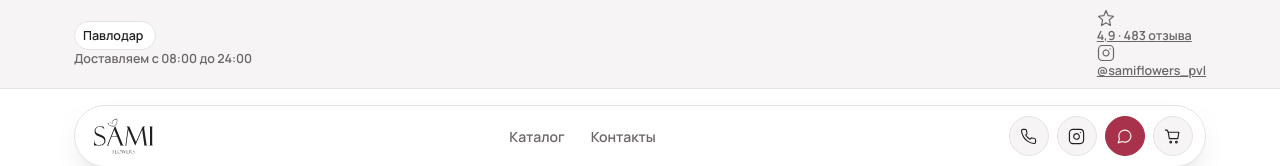
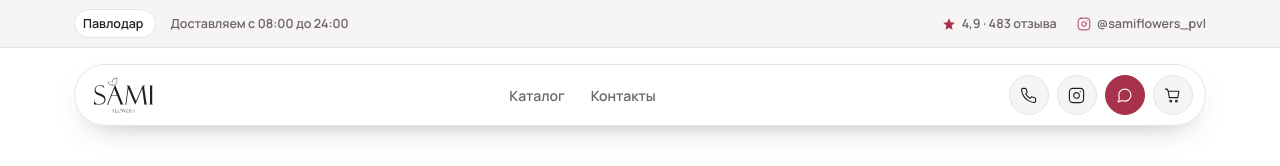
Before and after one commit to madirahimbai/sami-flowers, a Next.js app: page / in a window 1280 px wide. Shown: the top 166 px of the page. Built offline with nearby package versions, Linux system fonts and the light colour scheme; no server answers; the database is empty.

Commit message:
Add reviews rating and Instagram link to header, mate-style

```diff
--- a/app/globals.css
+++ b/app/globals.css
@@ -83,6 +83,8 @@
     display:flex;align-items:center;justify-content:space-between;gap:16px;
     padding:9px 24px;font-size:12.5px;color:var(--text-muted);font-weight:600;
   }
+  .util-left{display:flex;align-items:center;gap:14px;}
+  .util-right{display:flex;align-items:center;gap:20px;}
   .util-pill{
     display:inline-flex;align-items:center;gap:6px;
     background:var(--surface);border:1px solid var(--border);border-radius:999px;
@@ -91,7 +93,13 @@
   .util-pill .icon{width:14px;height:14px;color:var(--accent);}
   .util-hours{display:flex;align-items:center;gap:6px;}
   .util-hours .icon{width:14px;height:14px;}
+  .util-link{display:flex;align-items:center;gap:6px;color:var(--text-muted);text-decoration:none;transition:color .25s ease;}
+  .util-link:hover{color:var(--accent-strong);}
+  .util-link .icon{width:14px;height:14px;color:var(--accent);}
+  .util-link .icon.is-star{fill:var(--accent);stroke:none;}
   @media (max-width:560px){.util-bar .wrap{padding:8px 18px;font-size:11.5px;}}
+  @media (max-width:760px){.util-right .util-link:first-child{display:none;}}
+  @media (max-width:600px){.util-right{display:none;}}
 
   /* ---------- NAV ---------- */
   .nav-shell{position:sticky;top:0;z-index:60;padding:16px 0 0;pointer-events:none;}
```
